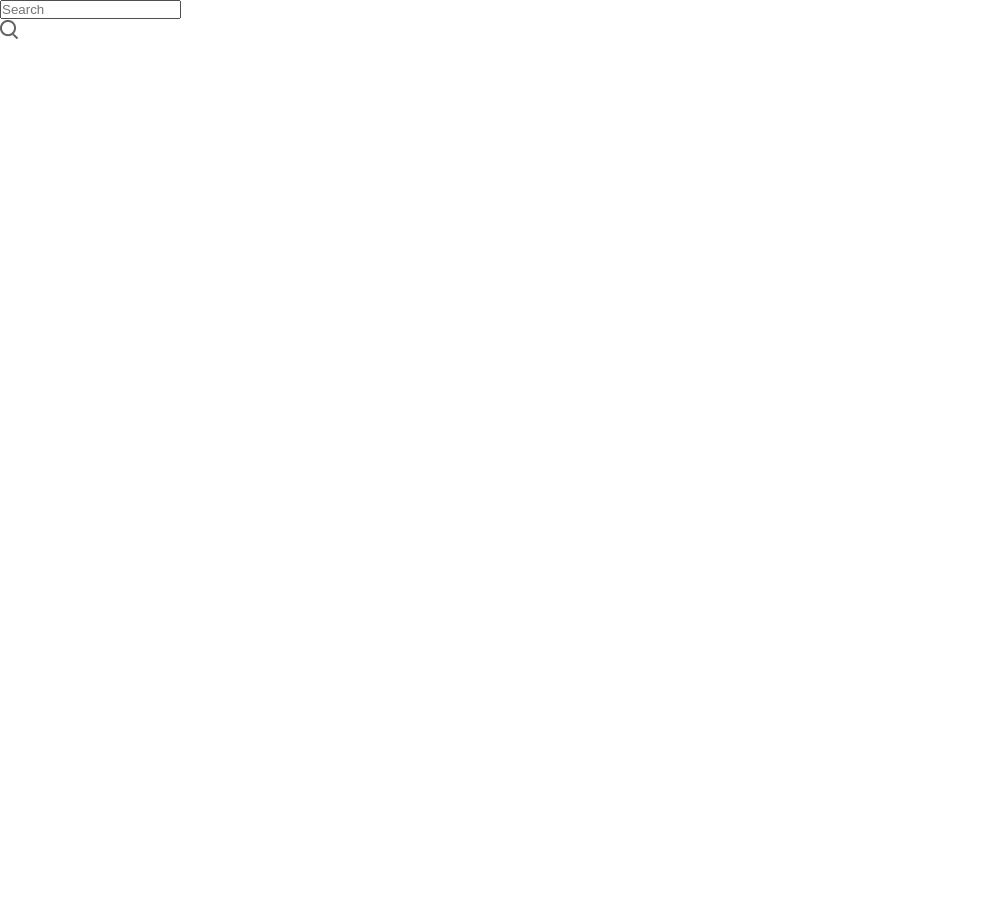
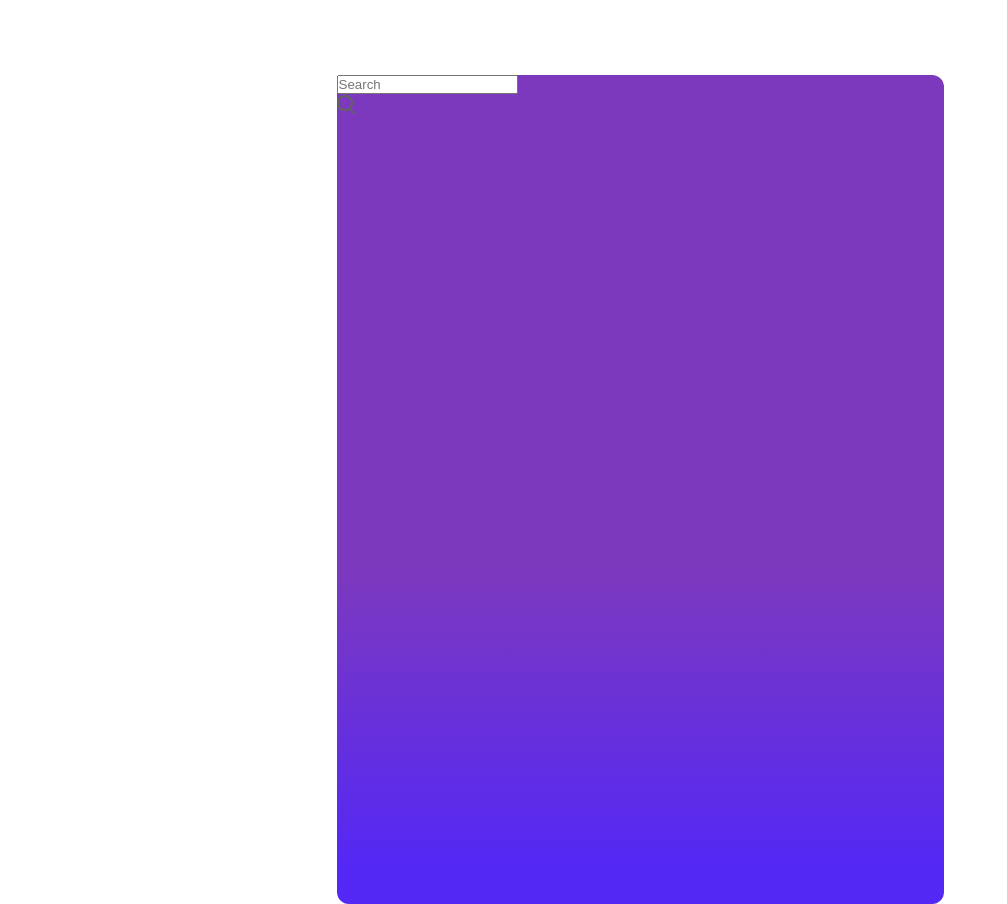
Before and after one commit to Katiasun/Weather-App, a React (Create React App) app: page / in a window 1280 px wide. Shown: the whole page, without its empty margins (0-1007 px from the left). Before the commit the page ends 800 px from the top, so only its background shows below. Built offline with nearby package versions, Linux system fonts and the light colour scheme.

Commit message:
add styles for class container

```diff
--- a/src/components/WeatherApp/WeatherApp.css
+++ b/src/components/WeatherApp/WeatherApp.css
@@ -3,3 +3,15 @@
   margin: 0;
   padding: 0;
 }
+.container {
+  width: 607px;
+  height: 829px;
+  margin: auto;
+  margin-top: 75px;
+  border-radius: 12px;
+  background: linear-gradient(
+    0deg,
+    rgba(78, 33, 245, 0.9668242296918768) 4%,
+    rgba(125, 57, 189, 1) 41%
+  );
+}
```
